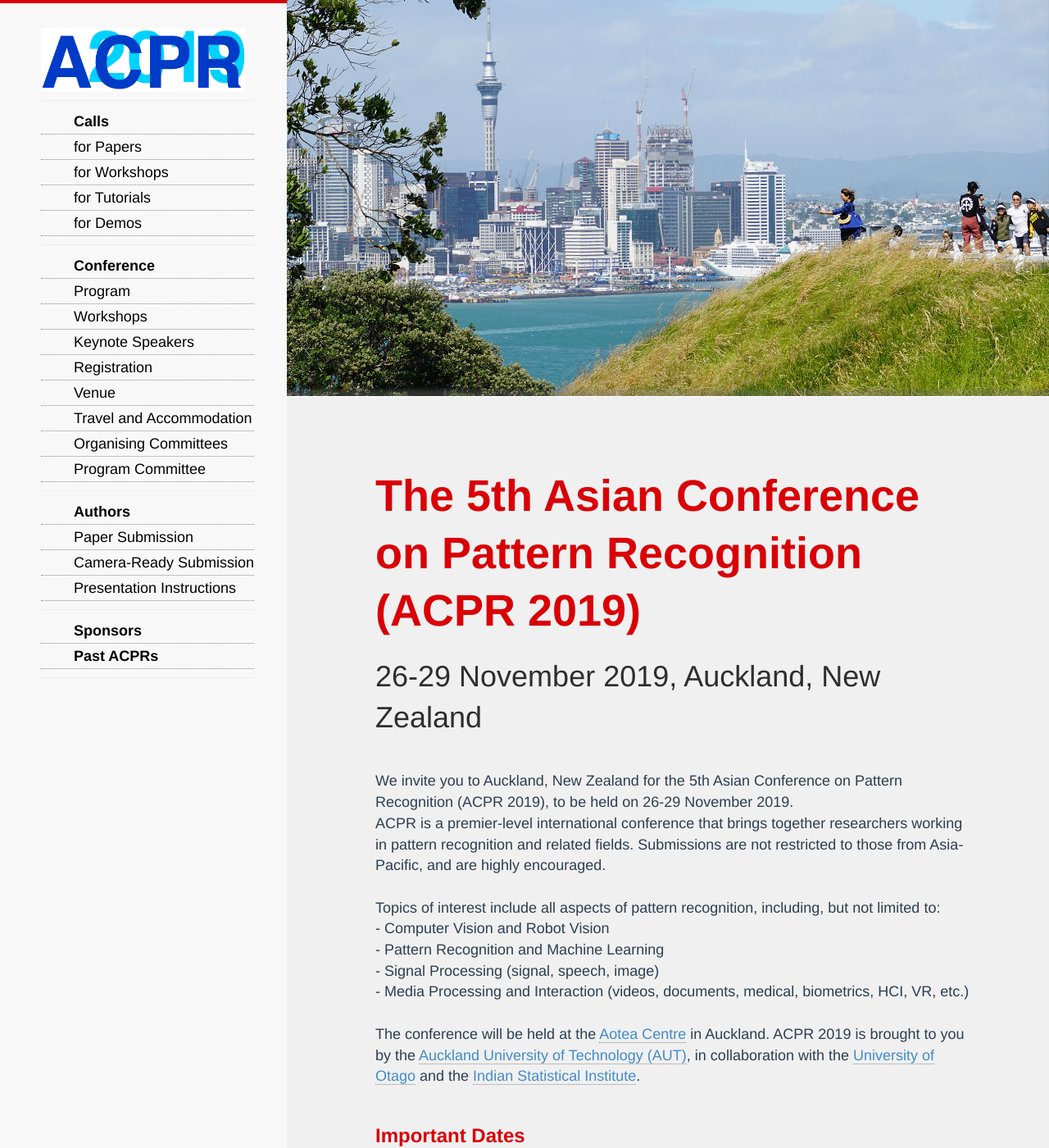
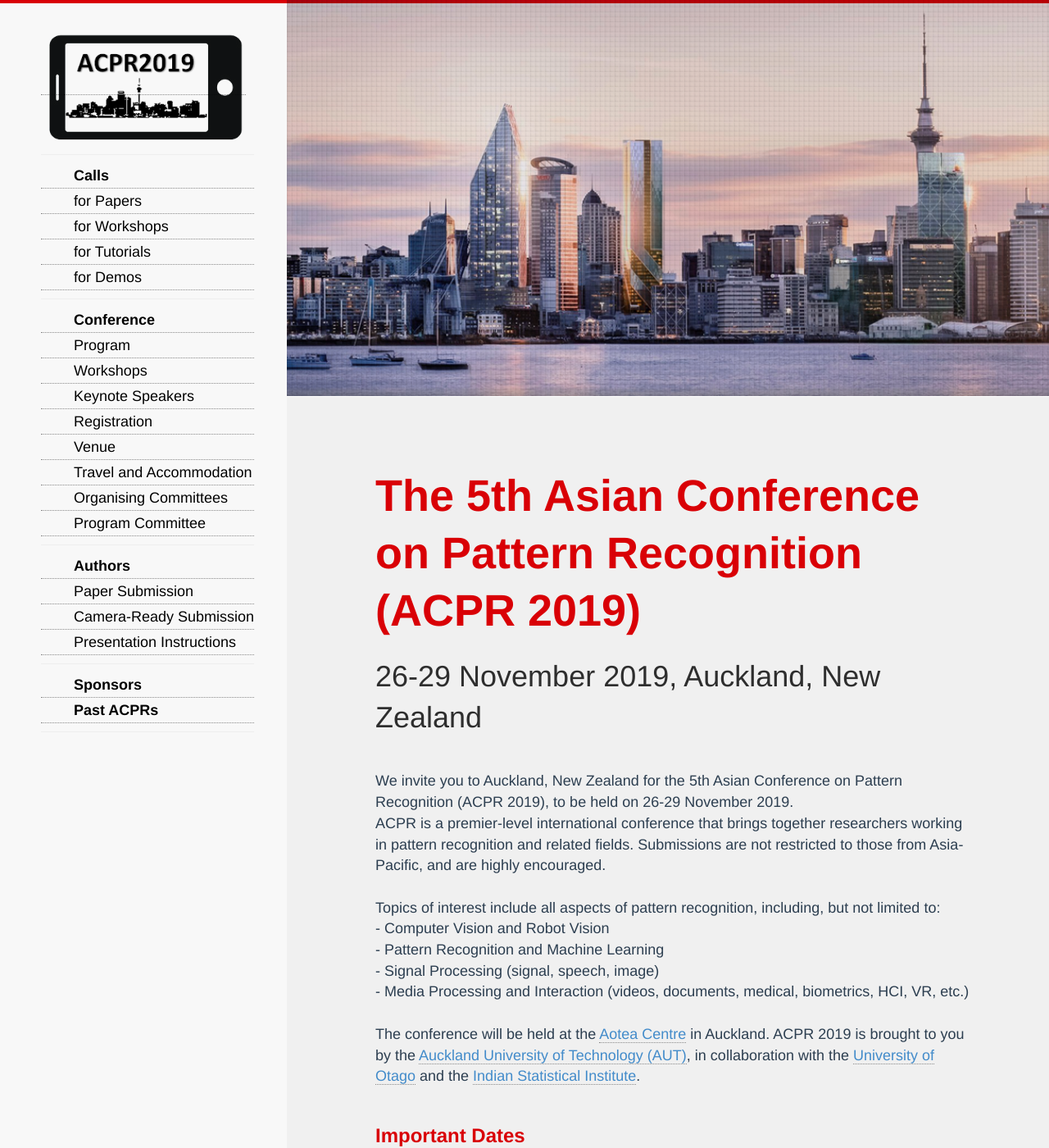
Before and after one commit to AndrewChenUoA/ACPR2019, a Jekyll site: the page built from index.html, in a window 1280 px wide and 1400 px high. Shown: the whole window at 82% size. Built offline with Jekyll 4.4.1, drawn with Linux system fonts in a browser that asks for light colours; nearby versions of some CDN libraries; Markdown is read by kramdown in place of the engine named in the settings.

Commit message:
Update logo

```diff
--- a/_includes/navigation.html
+++ b/_includes/navigation.html
@@ -38,7 +38,7 @@
 <div id="sidebar-wrapper">
 <div class="container">
   <ul class="sidebar-nav">
-    <div class="sidebar-brand"><a href="{{ site.baseurl }}/"><!--<h3>{{ site.description }}</h3>--><img src="/images/LogoACPR2019.jpg" style="max-width:250px"/></a></div>
+    <div class="sidebar-brand"><a href="{{ site.baseurl }}/"><!--<h3>{{ site.description }}</h3>--><img src="/images/ACPR_logo.png" style="max-width:250px"/></a></div>
     <hr />
     <li><a href="{{ site.baseurl }}/cfp.html"><b>Calls</b></a></li>
     <li><a href="{{ site.baseurl }}/cfp.html">for Papers</a></li>
--- a/_includes/showcase.html
+++ b/_includes/showcase.html
@@ -1,6 +1,6 @@
     </div>
     <style>
-    .showcase-wrapper {background-image: url("{{ site.baseurl }}/images/header6.jpg"); background-position:center; max-height:400px}
+    .showcase-wrapper {background-image: url("{{ site.baseurl }}/images/ACPR_background.png"); background-position:center; max-height:400px}
     </style>
     <div class="showcase-wrapper sticky">
       <div class="showcase-text">
```
Also changed, not shown: images/ACPR_background.png (added), images/ACPR_logo.png (added), 2 other files.
